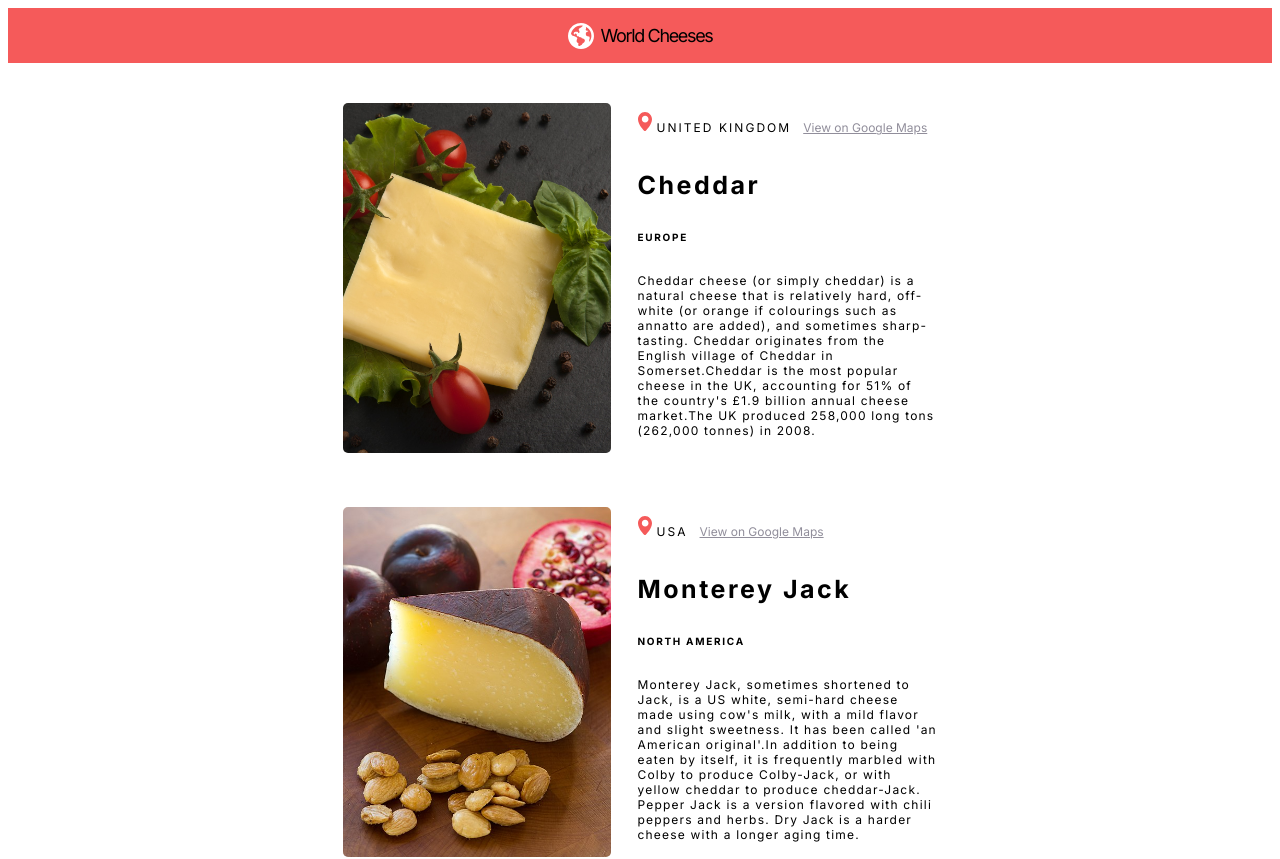
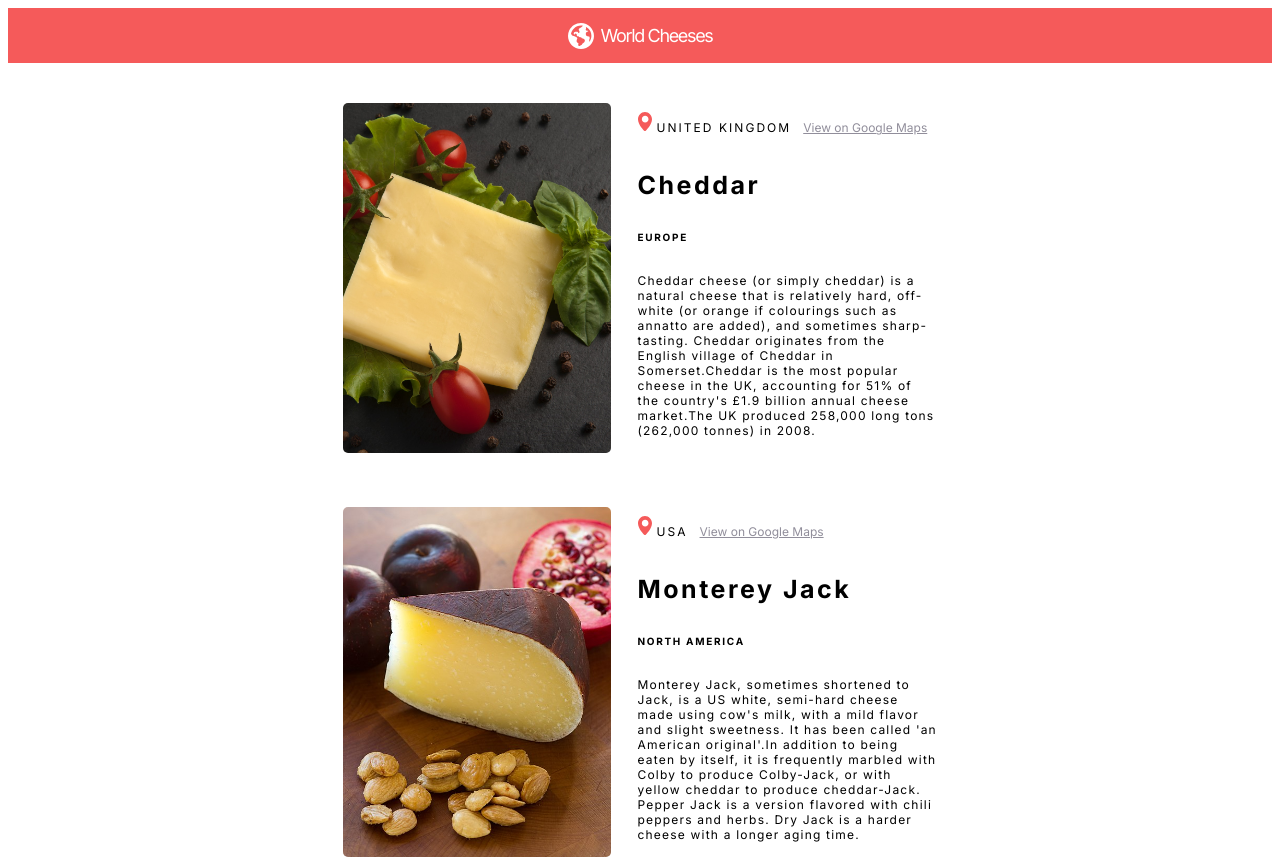
Before and after one commit to BikeMouse/WorldCheeses, a React (Vite) app: page / in a window 1280 px wide. Shown: the top 859 px of the page. Built offline with nearby package versions, Linux system fonts and the light colour scheme.

Commit message:
change css

```diff
--- a/src/index.css
+++ b/src/index.css
@@ -15,7 +15,7 @@ body{
   font-size: 18px;
   letter-spacing: -0.075em;
   font-weight: 500;
-  color: black;
+  color: #FFF;
 }
 
 .CardImg{
```
